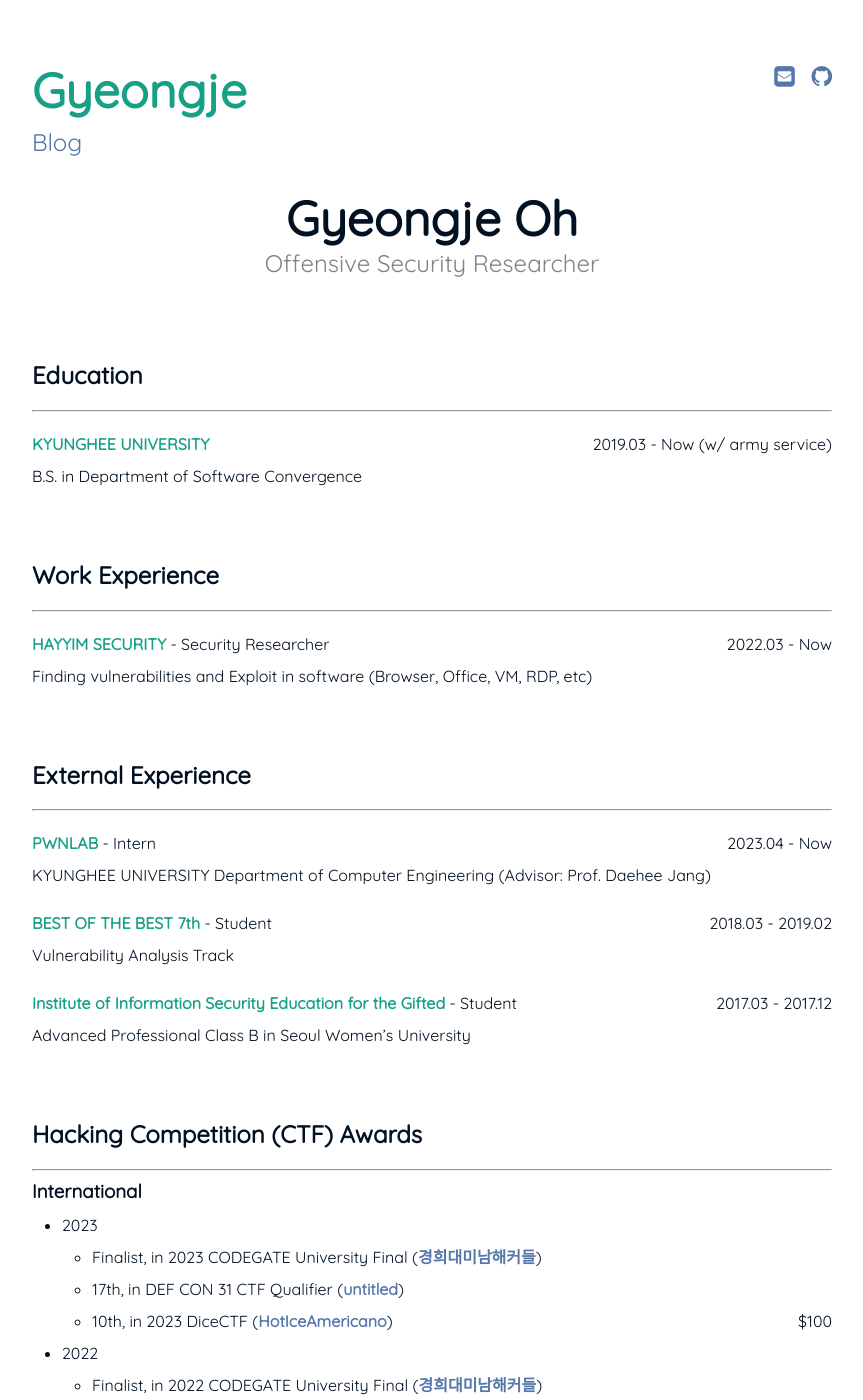
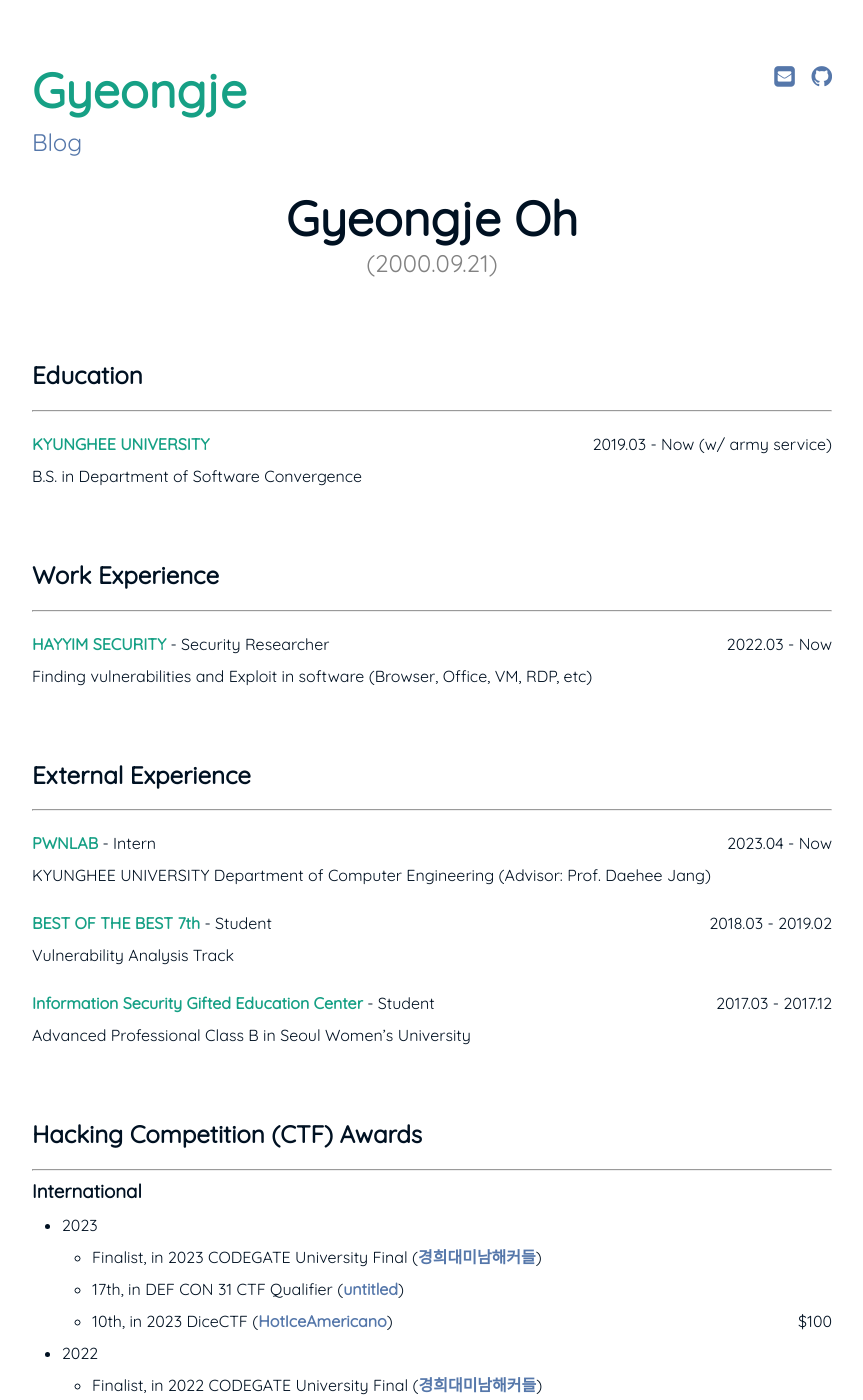
Before and after one commit to Gyeongje/gyeongje.github.io, a Jekyll site: the page built from index.md, in a window 1280 px wide and 1400 px high. Shown: the whole window, without its empty margins (208-1071 px from the left). Built offline with Jekyll 4.4.1, drawn with Linux system fonts in a browser that asks for light colours.

Commit message:
Update index.md

```diff
--- a/index.md
+++ b/index.md
@@ -1,7 +1,7 @@
 ---
 layout: page
 title: Gyeongje Oh
-subtitle: Offensive Security Researcher
+subtitle: (2000.09.21)
 ---
 
 <!--<span style="float: right; "><a href="{{ '/assets/resume.pdf' | prepend: site.baseurl }}"><strong>> Download CV</strong></a> </span>-->
@@ -29,7 +29,7 @@
 **BEST OF THE BEST 7th** - Student <span style="float: right; ">2018.03 - 2019.02 </span>
 Vulnerability Analysis Track
 
-**Institute of Information Security Education for the Gifted** - Student <span style="float: right; ">2017.03 - 2017.12 </span>
+**Information Security Gifted Education Center** - Student <span style="float: right; ">2017.03 - 2017.12 </span>
 Advanced Professional Class B in Seoul Women's University
 
 <br>
```
